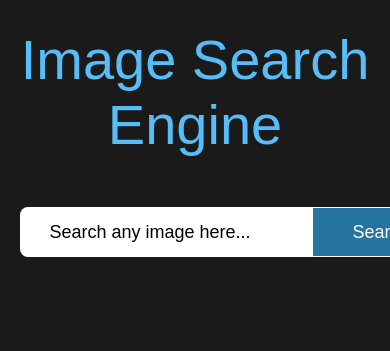
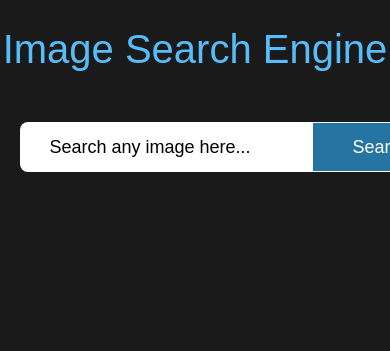
Before and after one commit to visi0nz/imagesearch, a plain HTML site: page index.html in a window 390 px wide. Shown: the part 173-524 px from the top of the page. Drawn offline with Linux system fonts and the light colour scheme; a web font is replaced by a local one.

Commit message:
Update style.css

```diff
--- a/style.css
+++ b/style.css
@@ -103,6 +103,7 @@ form button:hover {
     width: 100%;
     height: 300px;
     object-fit: cover;
+    object-position: 50% 30%;
     border-radius: 5px;
 }
 
@@ -145,6 +146,10 @@ footer {
 
 /* Adjust grid for medium screens (tablets) */
 @media (max-width: 768px) {
+    h1 {
+        font-size: 2.5rem;
+    }
+
     #search-result {
         grid-template-columns: 1fr 1fr; /* 2 columns */
         grid-gap: 20px; /* Smaller gap */
@@ -153,6 +158,10 @@ footer {
 
 /* Adjust grid for small screens (mobile) */
 @media (max-width: 480px) {
+    h1 {
+        font-size: 2.5rem;
+    }
+
     #search-result {
         grid-template-columns: 1fr; /* 1 column */
         grid-gap: 15px; /* Smaller gap */
```
